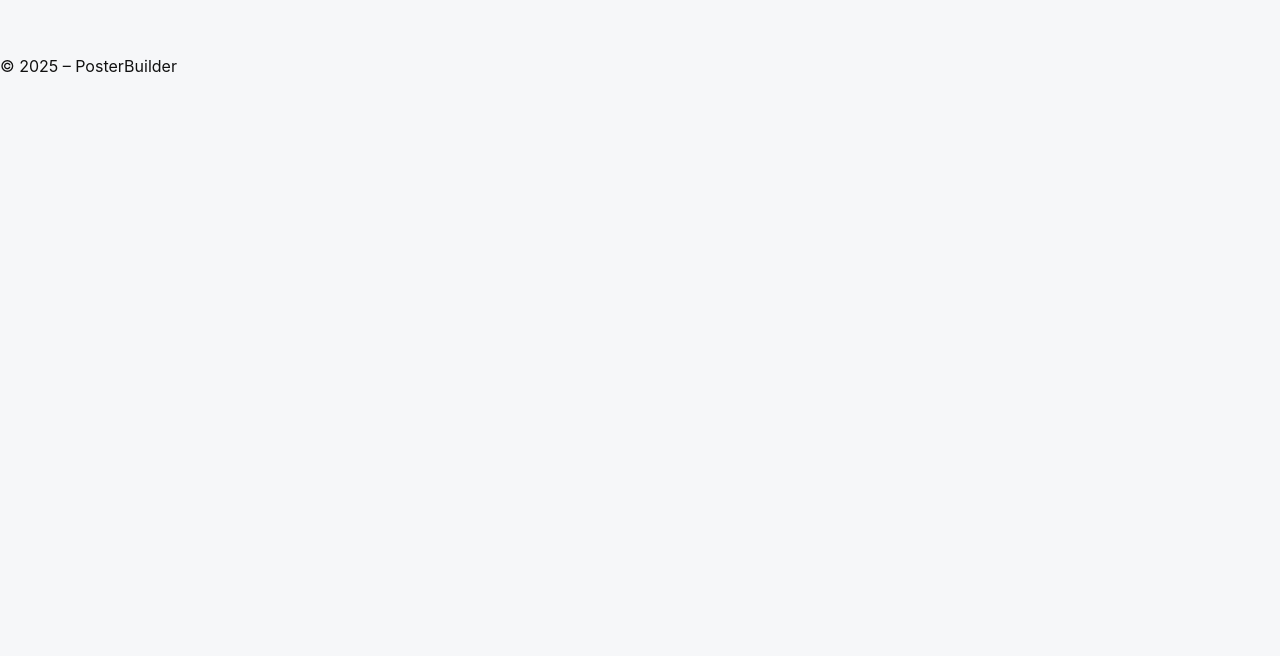
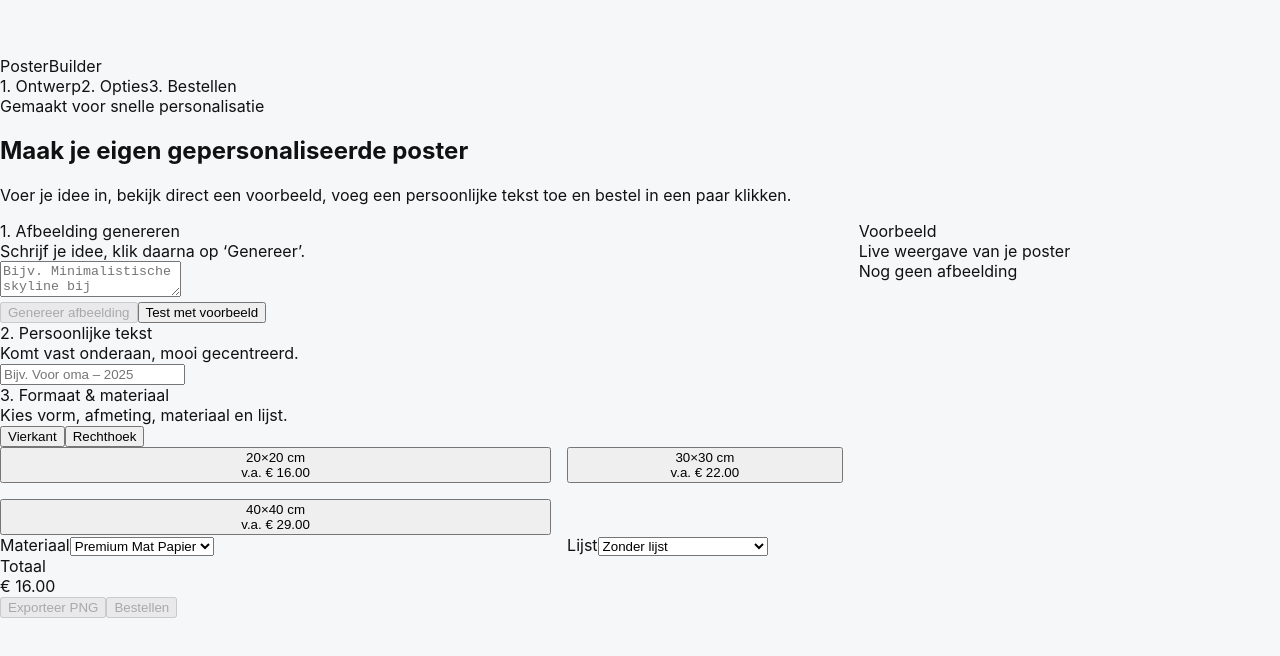
Before and after one commit to cejezed/poster-builder, a Next.js app: page / in a window 1280 px wide. Shown: the part 724-1380 px from the top of the page. Before the commit the page ends 800 px from the top, so only its background shows below. Built offline with nearby package versions, Linux system fonts and the light colour scheme.

Commit message:
Update ClientApp.jsx

```diff
--- a/app/ClientApp.jsx
+++ b/app/ClientApp.jsx
@@ -736,11 +736,12 @@ function drawMultilineCentered(ctx, text, centerX, baselineY, maxWidth, lineHeig
 
 }
 function BottomBar() {
-  return (
-    <footer className="border-t bg-neutral-100 py-6 text-sm text-neutral-600">
-      <div className="mx-auto max-w-6xl px-4 text-center">
-        © {new Date().getFullYear()} – PosterBuilder
-      </div>
-    </footer>
-  );
+return (
+    <div className="min-h-screen bg-neutral-50 text-neutral-900">
+        <TopBar />
+        <Hero />
+        <Builder />
+        {/* <BottomBar /> */} {/* Deze regel is nu uitgeschakeld */}
+    </div>
+);
 }
```
